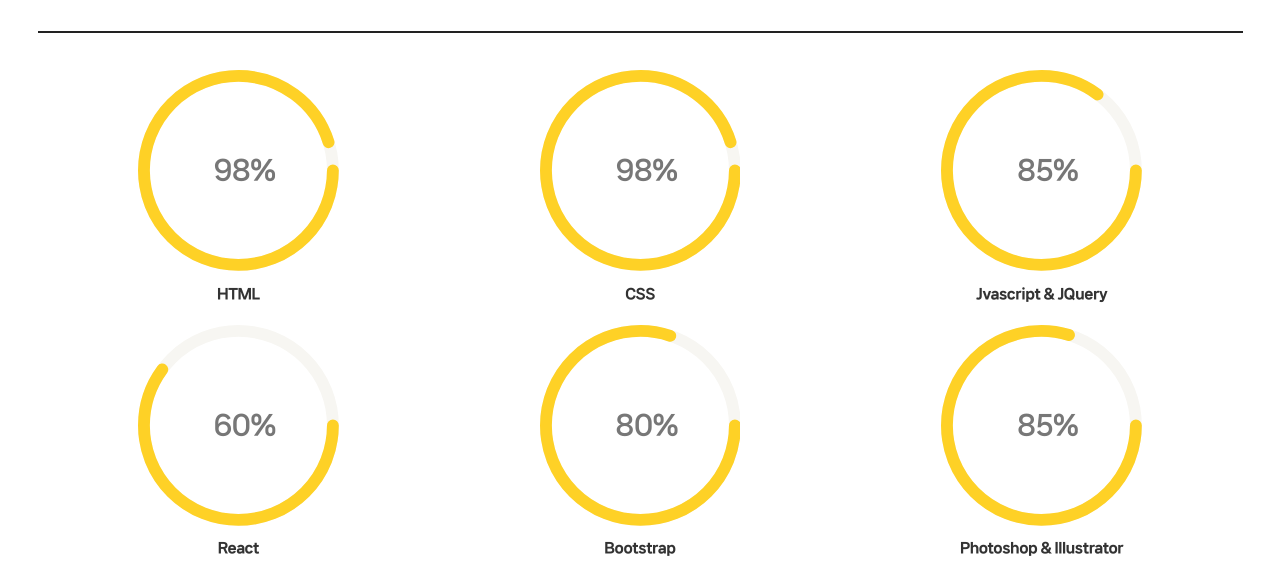
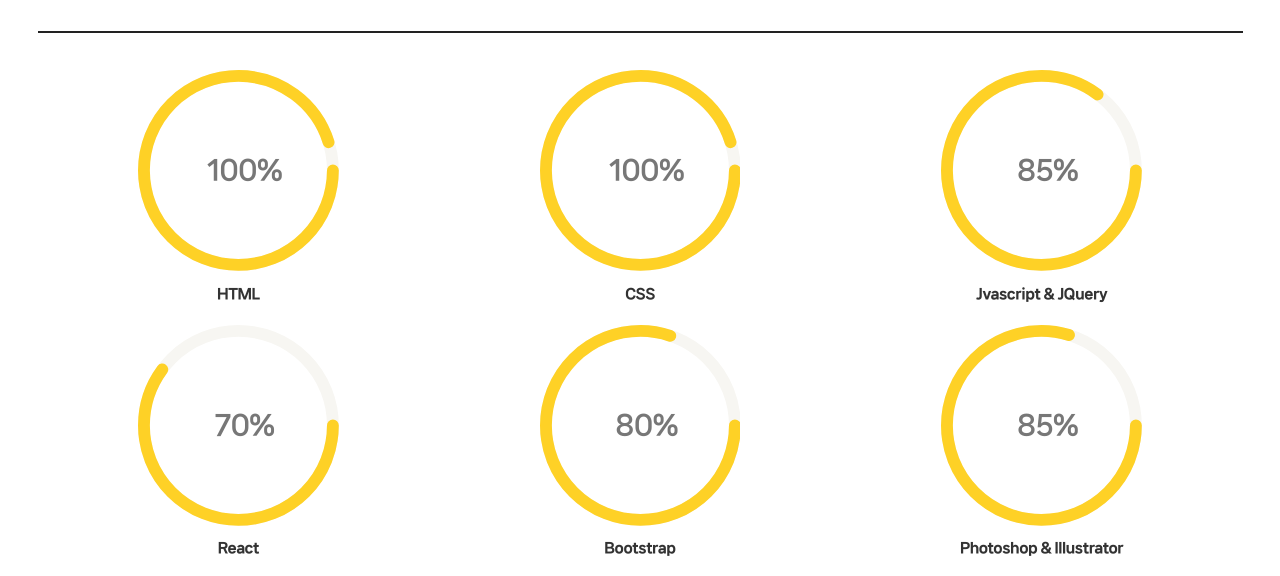
Before and after one commit to tjddnjs0531/portfolio-by-react, a React (Create React App) app: page / in a window 1280 px wide. Shown: the part 1413-1989 px from the top of the page. Built offline with nearby package versions, Linux system fonts and the light colour scheme.

Commit message:
230111 v1

```diff
--- a/src/components/Main/Section2/Section2.jsx
+++ b/src/components/Main/Section2/Section2.jsx
@@ -20,7 +20,7 @@ function Section2() {
                             <circle className="circle-chart__background" stroke="#F7F6F2" stroke-width="2" fill="none" cx="16.91549431" cy="16.91549431" r="15.91549431"></circle>
                             <circle className="circle-chart__circle" stroke-width="2" stroke-dasharray="95,100" stroke-linecap="round" fill="none" cx="16.91549431" cy="16.91549431" r="15.91549431"></circle>
                             <g className="circle-chart__info">
-                              <text className="circleTitle" x="17.91549431" y="16.91549431" alignment-baseline="central" text-anchor="middle" font-size="4.5">98%</text>
+                              <text className="circleTitle" x="17.91549431" y="16.91549431" alignment-baseline="central" text-anchor="middle" font-size="4.5">100%</text>
                             </g>
                         </svg>
                         <span className='txt'>HTML</span>
@@ -30,7 +30,7 @@ function Section2() {
                             <circle className="circle-chart__background" stroke="#F7F6F2" stroke-width="2" fill="none" cx="16.91549431" cy="16.91549431" r="15.91549431"></circle>
                             <circle className="circle-chart__circle" stroke-width="2" stroke-dasharray="95,100" stroke-linecap="round" fill="none" cx="16.91549431" cy="16.91549431" r="15.91549431"></circle>
                             <g className="circle-chart__info">
-                              <text className="circleTitle" x="17.91549431" y="16.91549431" alignment-baseline="central" text-anchor="middle" font-size="4.5">98%</text>
+                              <text className="circleTitle" x="17.91549431" y="16.91549431" alignment-baseline="central" text-anchor="middle" font-size="4.5">100%</text>
                             </g>
                         </svg>
                         <span className='txt'>CSS</span>
@@ -50,7 +50,7 @@ function Section2() {
                             <circle className="circle-chart__background" stroke="#F7F6F2" stroke-width="2" fill="none" cx="16.91549431" cy="16.91549431" r="15.91549431"></circle>
                             <circle className="circle-chart__circle" stroke-width="2" stroke-dasharray="60,100" stroke-linecap="round" fill="none" cx="16.91549431" cy="16.91549431" r="15.91549431"></circle>
                             <g className="circle-chart__info">
-                              <text className="circleTitle" x="17.91549431" y="16.91549431" alignment-baseline="central" text-anchor="middle" font-size="4.5">60%</text>
+                              <text className="circleTitle" x="17.91549431" y="16.91549431" alignment-baseline="central" text-anchor="middle" font-size="4.5">70%</text>
                             </g>
                         </svg>
                         <span className='txt'>React</span>
```
